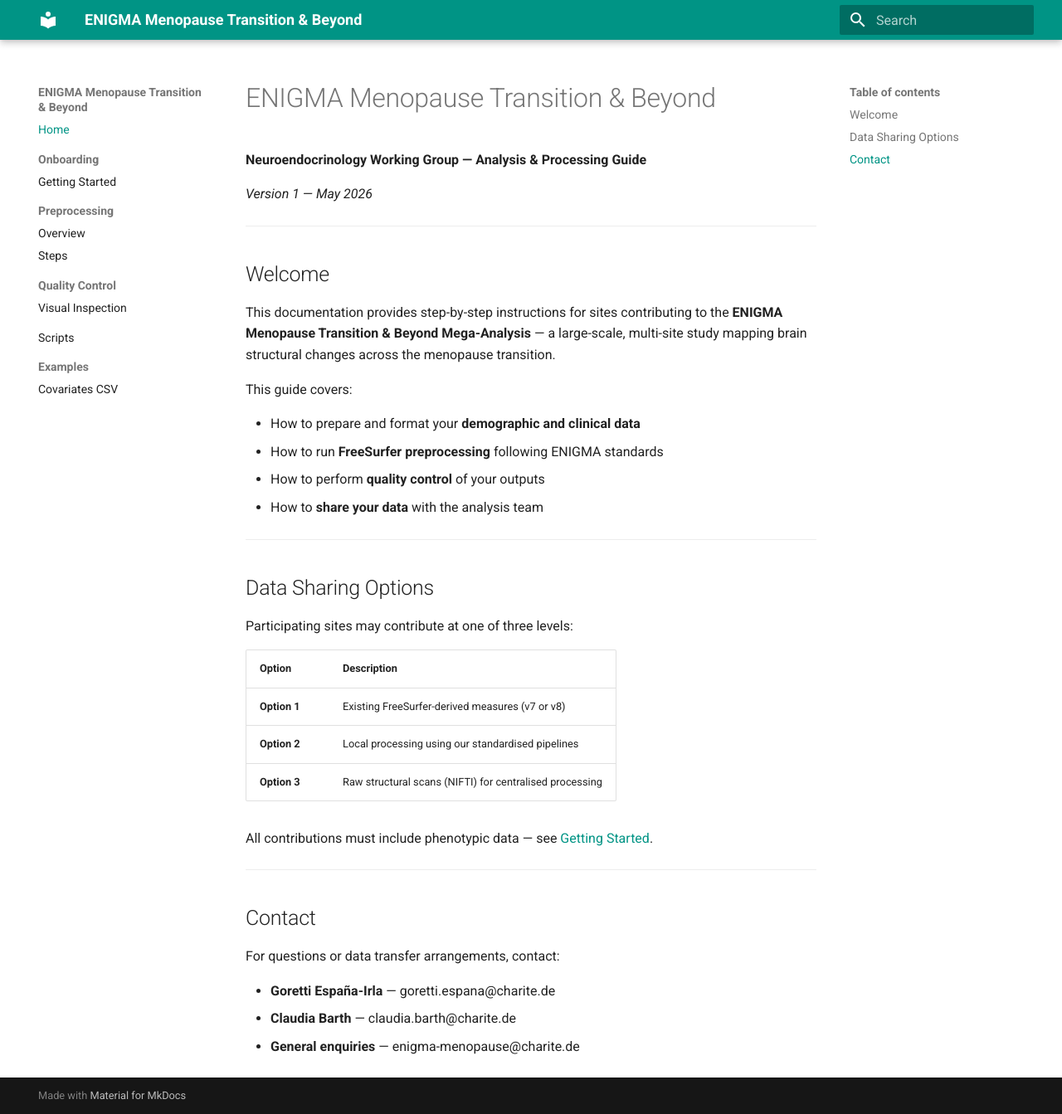
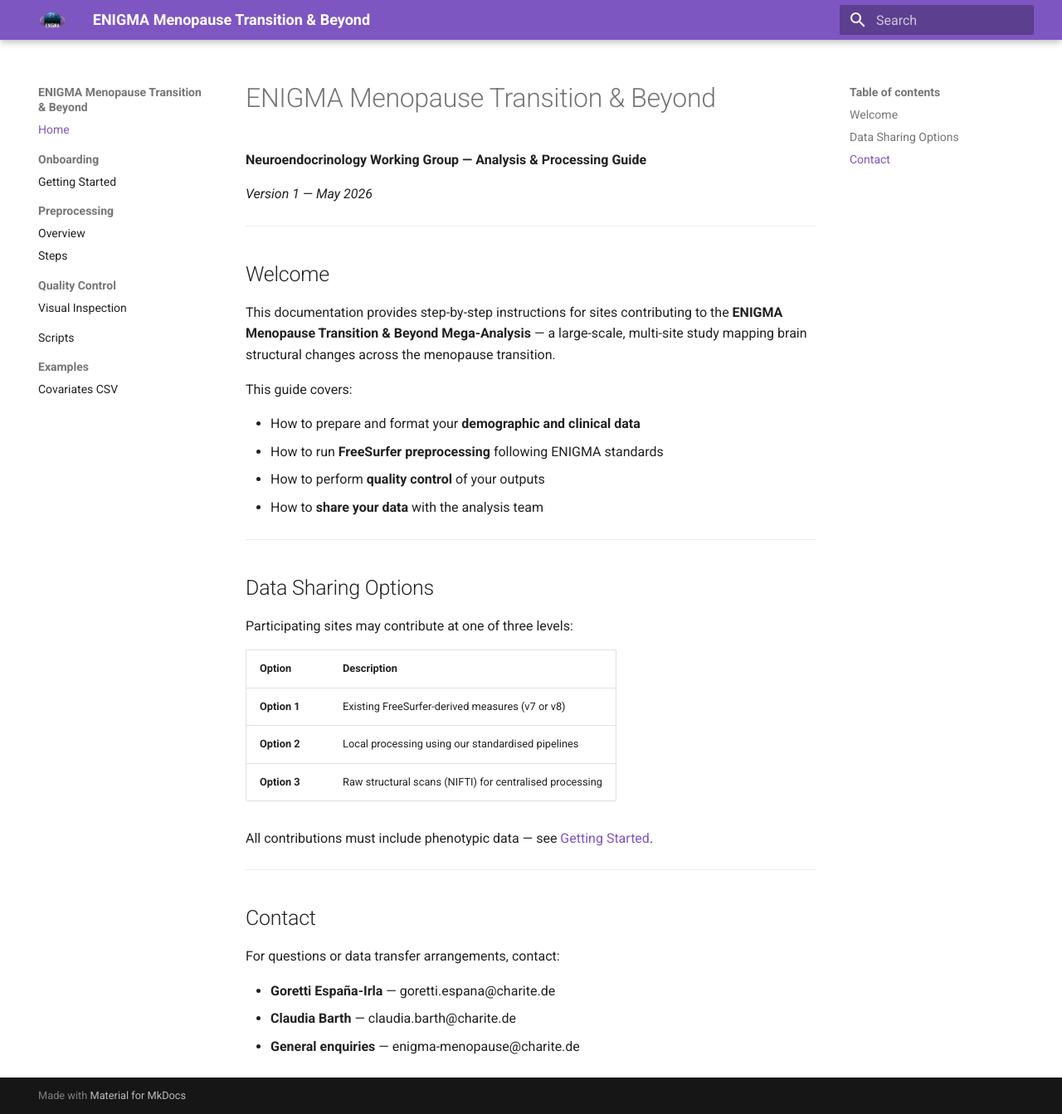
Before and after one commit to gorettiei/enigma-menopause-docs, an MkDocs documentation site: the page built from docs/index.md, in a window 1280 px wide and 1343 px high. Shown: the whole window at 83% size. Built offline with MkDocs 1.6.1 and Material for MkDocs 9.7.7, drawn with Linux system fonts in a browser that asks for light colours.

Commit message:
Add purple theme and ENIGMA logo

```diff
--- a/mkdocs.yml
+++ b/mkdocs.yml
@@ -4,9 +4,11 @@ site_author: Goretti España-Irla & Claudia Barth
 
 theme:
   name: material
+  logo: assets/enigma_logo.png
+  favicon: assets/enigma_logo.png
   palette:
-    primary: teal
-    accent: cyan
+    primary: deep purple
+    accent: pink
   features:
     - navigation.sections
     - navigation.top
```
Also changed, not shown: docs/assets/enigma_logo.png (added).
